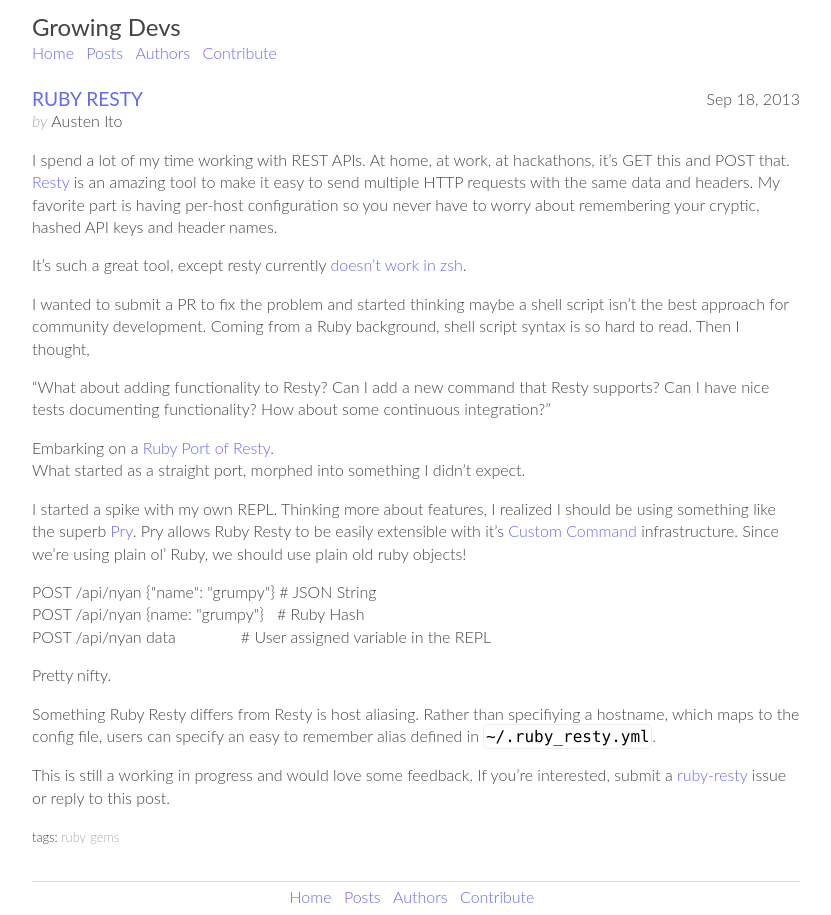
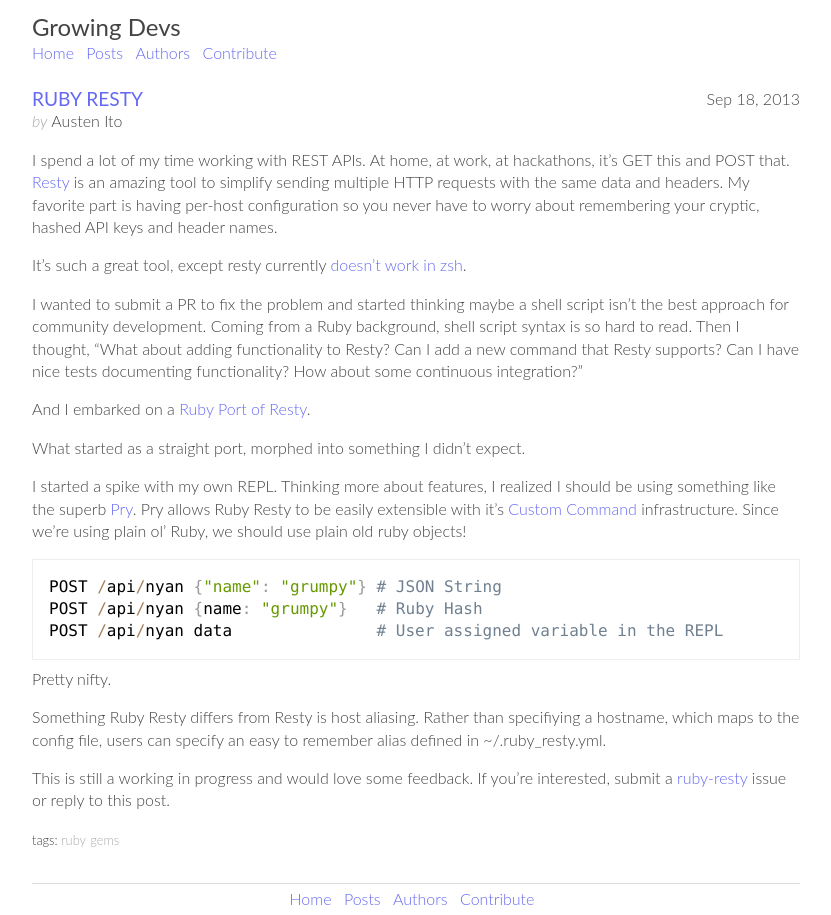
Before and after one commit to growingdevs/growingdevs.github.io, a Jekyll site: the page built from _posts/2013-09-18-ruby-resty.md, in a window 1280 px wide. Shown: the whole page, without its empty margins (224-1055 px from the left). Built offline with Jekyll 4.4.1, drawn with Linux system fonts in a browser that asks for light colours; comment, search, counter and statistics services are not loaded.

Commit message:
Updated post with code blocks

````diff
--- a/_posts/2013-09-18-ruby-resty.md
+++ b/_posts/2013-09-18-ruby-resty.md
@@ -11,8 +11,8 @@ summary: "Software is hard. Writing cURL requests shouldn't be."
 ---
 
 I spend a lot of my time working with REST APIs. At home, at work, at
-hackathons, it's GET this and POST that. [Resty][1] is an amazing tool to make
-it easy to send multiple HTTP requests with the same data and headers. My
+hackathons, it's GET this and POST that. [Resty][1] is an amazing tool to
+simplify sending multiple HTTP requests with the same data and headers. My
 favorite part is having per-host configuration so you never have to worry about
 remembering your cryptic, hashed API keys and header names.
 
@@ -20,30 +20,28 @@ It's such a great tool, except resty currently [doesn't work in zsh][3].
 
 I wanted to submit a PR to fix the problem and started thinking maybe a
 shell script isn't the best approach for community development. Coming from a
-Ruby background, shell script syntax is so _hard to read_. Then I thought,
+Ruby background, shell script syntax is so _hard to read_. Then I thought, "What about adding functionality to Resty?
+Can I add a new command that Resty supports? Can I have nice tests documenting functionality?
+How about some continuous integration?"
 
-> "What about adding functionality to Resty? Can I add a new command that Resty supports?
-> Can I have nice tests documenting functionality? How about some continuous integration?"
-
-## Embarking on a [Ruby Port of Resty][7].
+And I embarked on a [Ruby Port of Resty][7].
 
 What started as a straight port, morphed into something I didn't expect.
 
 I started a spike with my own REPL. Thinking more about features,
-I realized I should be using something like the superb [Pry][4].  Pry allows Ruby Resty to be
+I realized I should be using something like the superb [Pry][4]. Pry allows Ruby Resty to be
 easily extensible with it's [Custom Command][5] infrastructure. Since we're using plain ol' Ruby,
 we should use plain old ruby objects!
 
-```
-POST /api/nyan {"name": "grumpy"} # JSON String
+<pre><code class="language-ruby">POST /api/nyan {"name": "grumpy"} # JSON String
 POST /api/nyan {name: "grumpy"}   # Ruby Hash
 POST /api/nyan data               # User assigned variable in the REPL
-```
+</code></pre>
 
 Pretty nifty.
 
 Something Ruby Resty differs from Resty is host aliasing. Rather than specifiying a hostname,
-which maps to the config file, users can specify an easy to remember alias defined in `~/.ruby_resty.yml`.
+which maps to the config file, users can specify an easy to remember alias defined in ~/.ruby_resty.yml.
 
 This is still a working in progress and would love some feedback. If you're interested,
 submit a [ruby-resty][7] issue or reply to this post.
````
